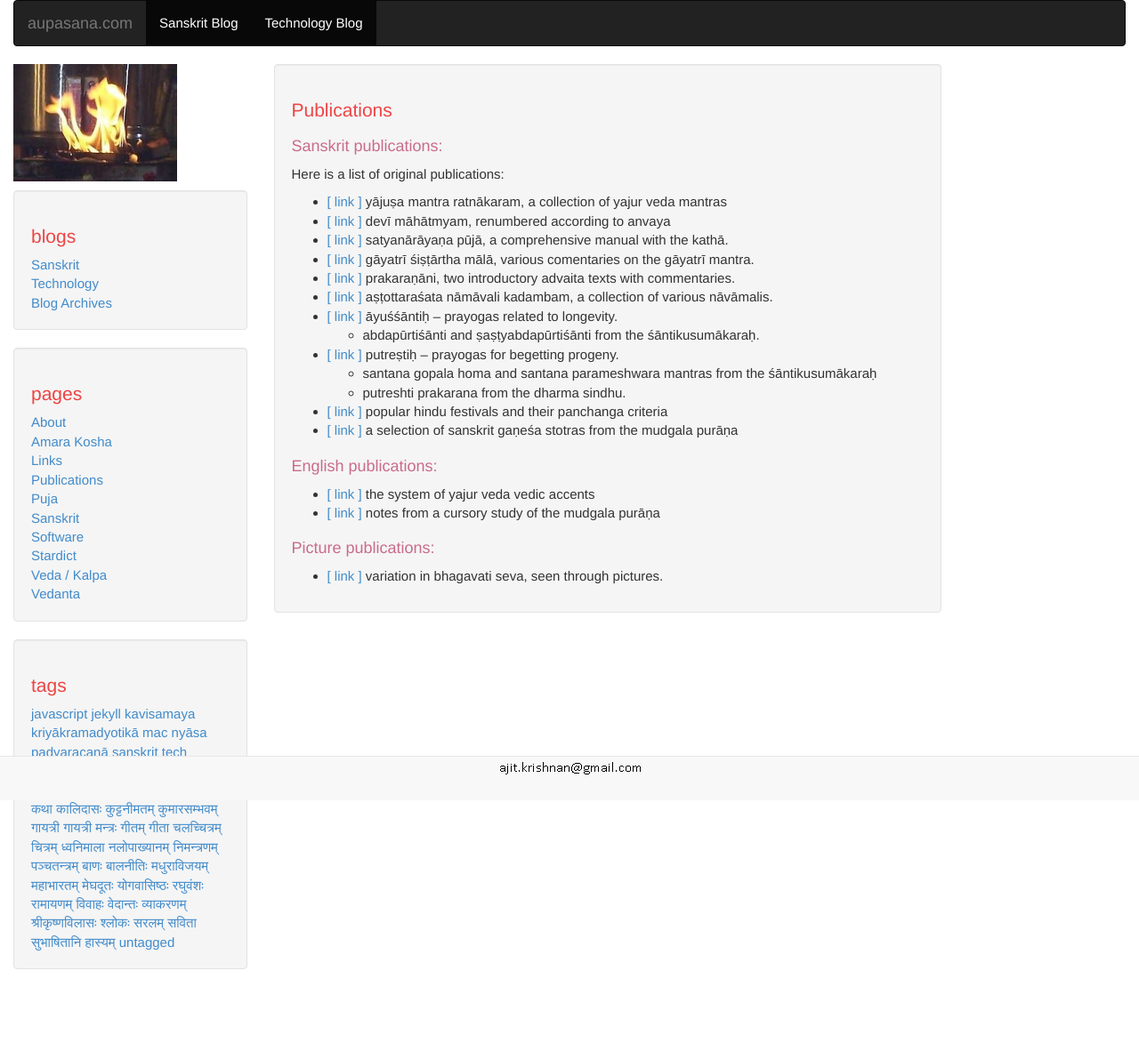
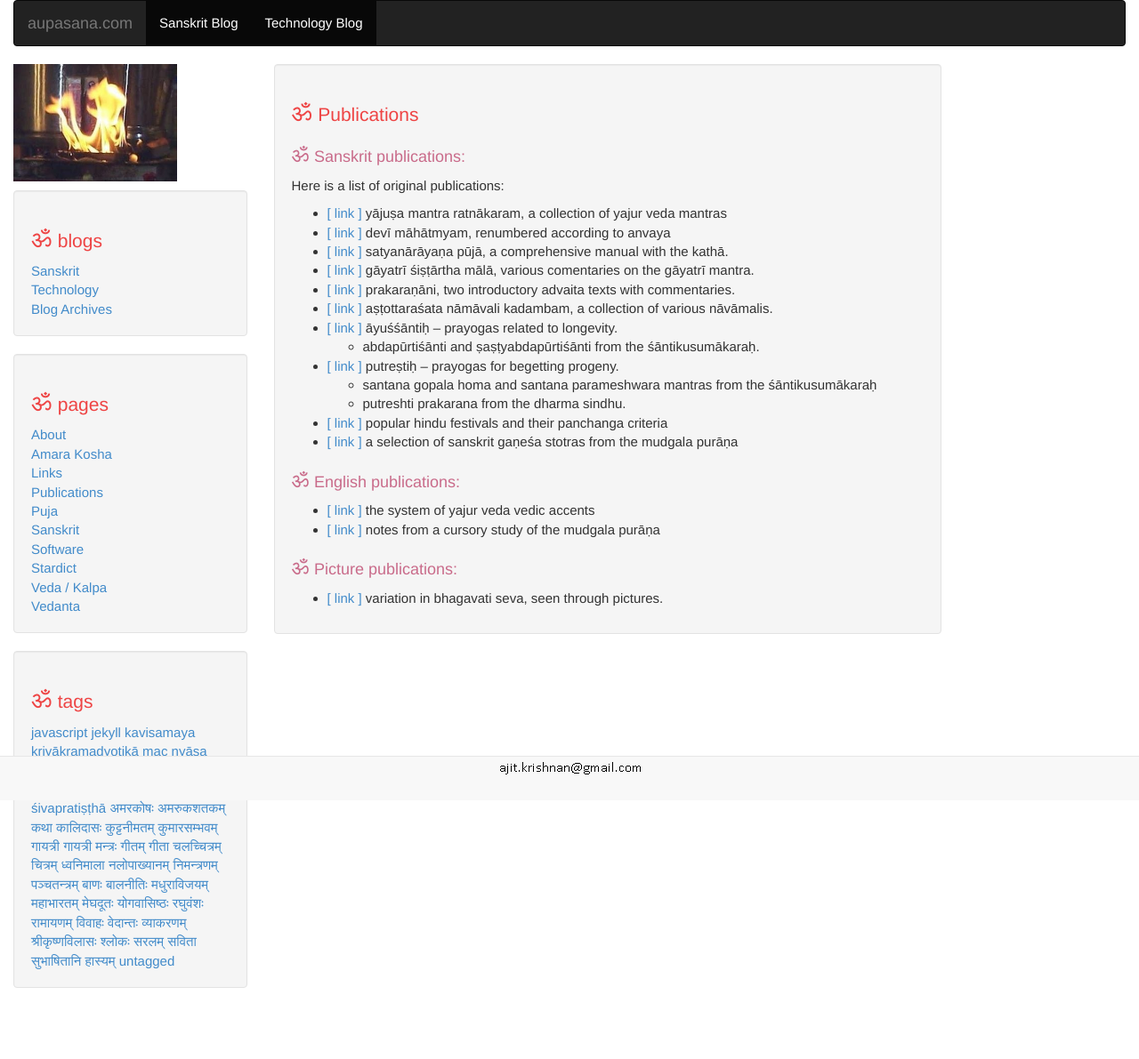
Before and after one commit to aupasana/aupasana.github.io, a Jekyll site: the page built from pages/publications.md, in a window 1280 px wide. Shown: the whole page at 89% size. Built offline with Jekyll 4.4.1, drawn with Linux system fonts in a browser that asks for light colours; before the commit the page ends 1170 px from its top, so only the background shows below that.

Commit message:
theme.css: add 'aum' before h1 and h2

```diff
--- a/css/theme.css
+++ b/css/theme.css
@@ -79,6 +79,19 @@ body {
     color: black;
     font-size:0.9em;
 }
+
+h1::before {
+    content: "ॐ ";
+    font-family: Kokila, "Kohinoor Devanagari", "Sanskrit 2003", "Arial Unicode MS";
+    font-size: 1.3em;
+}
+
+h2::before {
+    content: "ॐ ";
+    font-family: Kokila, "Kohinoor Devanagari", "Sanskrit 2003", "Arial Unicode MS";
+    font-size: 1.3em;
+}
+
 
 /* blockquotes show an open-quote before, with no matching close-quote
 markdown results in <p> tags all over the place which make the
```
